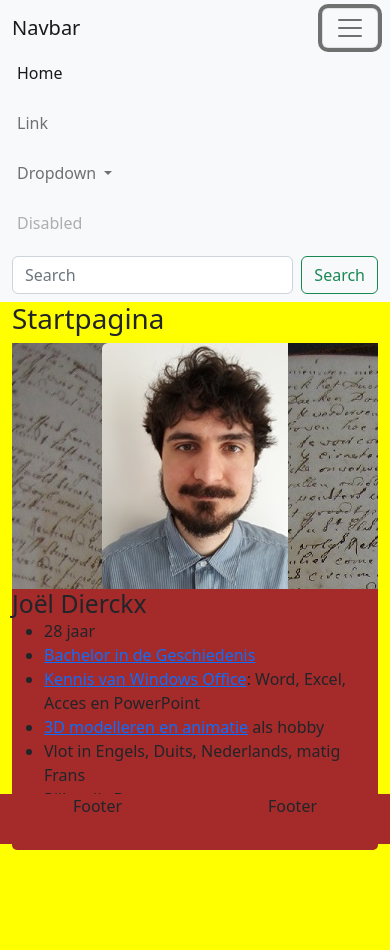
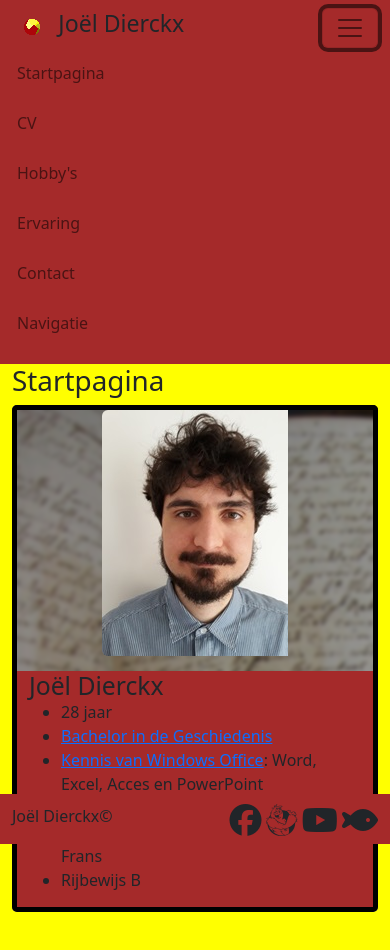
Before and after one commit to JoelThomasMore/Statweb_Opdracht2, a plain HTML site: page Index.html in a window 390 px wide. Both pictures are taken after a click on the button "Toggle navigation". Before the commit the page ends 898 px from the top, so only its background shows below. Drawn offline with Linux system fonts and the light colour scheme; a web font is replaced by a local one.

Commit message:
fixed blur

```diff
--- a/Index.html
+++ b/Index.html
@@ -5,11 +5,14 @@
     <meta charset="UTF-8">
     <meta http-equiv="X-UA-Compatible" content="IE=edge">
     <meta name="viewport" content="width=device-width, initial-scale=1.0">
-    <title>Document</title>
+    <title>Joël Dierckx - Startpagina</title>
     <!-- bootstrap -->
     <link href="css/bootstrap.min.css" rel="stylesheet">
     <!-- eigen css -->
     <link rel="stylesheet" href="css/style.css">
+    <link rel="stylesheet" href="https://fonts.googleapis.com/css?family=Source%20Serif%20Pro">
+    <link rel="icon" href="img/favicon.ico" type="image/x-icon" sizes="16x16">
+    <meta name="author" content="Joël Dierckx">
     <style>
         body {
             background-color: yellow;
@@ -21,6 +24,7 @@
             box-shadow: inset 0 0 6px rgba(0, 0, 0, 0.5);
         }
     </style>
+    <script src="https://kit.fontawesome.com/87eaf76a02.js" crossorigin="anonymous"></script>
 
 </head>
 
@@ -37,7 +41,9 @@
         </div>
         <div class="menufix">
             <div class="text-center">
-                <h2>MENU</h2>
+                <img src="/img/favicon.ico" alt="Icoon">
+                <h3>Joël Dierckx</h3>
+                <h3>Menu</h3>
             </div>
             <ul class="nav flex-column align-content-center">
                 <li class="nav-item">
@@ -65,7 +71,21 @@
     <!-- menu klein scherm -->
     <nav class="navbar navbar-expand-lg bg-light d-md-none">
         <div class="container-fluid">
-            <a class="navbar-brand" href="#">Navbar</a>
+            <div>
+                <div class="container text-center ">
+                    <div class="row">
+                        <div class="col-2 text-start">
+                            <a class="navbar-brand" href="#"><img src="/img/favicon.ico" alt="Icoon"></a>
+                        </div>
+                        <div class="col-10 text-start">
+                            <h3>Joël Dierckx</h3>
+                        </div>
+                    </div>
+                </div>
+
+
+            </div>
+
             <button class="navbar-toggler" type="button" data-bs-toggle="collapse"
                 data-bs-target="#navbarSupportedContent" aria-controls="navbarSupportedContent" aria-expanded="false"
                 aria-label="Toggle navigation">
@@ -74,12 +94,24 @@
             <div class="collapse navbar-collapse" id="navbarSupportedContent">
                 <ul class="navbar-nav me-auto mb-2 mb-lg-0">
                     <li class="nav-item">
-                        <a class="nav-link active" aria-current="page" href="#">Home</a>
+                        <a class="nav-link" href="#">Startpagina</a>
                     </li>
                     <li class="nav-item">
-                        <a class="nav-link" href="#">Link</a>
+                        <a class="nav-link" href="#">CV</a>
                     </li>
-                    <li class="nav-item dropdown">
+                    <li class="nav-item">
+                        <a class="nav-link" href="#">Hobby's</a>
+                    </li>
+                    <li class="nav-item">
+                        <a class="nav-link" href="#">Ervaring</a>
+                    </li>
+                    <li class="nav-item">
+                        <a class="nav-link" href="#">Contact</a>
+                    </li>
+                    <li class="nav-item">
+                        <a class="nav-link" href="#">Navigatie</a>
+                    </li>
+                    <!-- <li class="nav-item dropdown">
                         <a class="nav-link dropdown-toggle" href="#" role="button" data-bs-toggle="dropdown"
                             aria-expanded="false">
                             Dropdown
@@ -95,12 +127,12 @@
                     </li>
                     <li class="nav-item">
                         <a class="nav-link disabled">Disabled</a>
-                    </li>
-                </ul>
+                    </li> -->
+                    <!-- </ul>
                 <form class="d-flex" role="search">
                     <input class="form-control me-2" type="search" placeholder="Search" aria-label="Search">
                     <button class="btn btn-outline-success" type="submit">Search</button>
-                </form>
+                </form> -->
             </div>
         </div>
     </nav>
@@ -118,7 +150,7 @@
                 </div>
                 <div class="row">
                     <div class="col-md-11">
-                        <!-- textvenster -->
+                        <!-- contenttab1 -->
                         <!-- <div class="card mb-3">
                             <div class=" row g-0 backgroundimg">
                                 image
@@ -143,11 +175,11 @@
                                 </div>
                             </div>
                         </div> -->
-                        <div class="container-md">
-                            <div class="row">
+                        <div class="container-fluid-md d-flex h-100 flex-column"
+                            style="background-image: url(/img/HistorischDocument.jpg);">
+                            <div class="row backgroundimg flex-fill d-flex justify-content-start">
                                 <div class="col-md-4">
-                                    <div class="d-flex align-items-center justify-content-center"
-                                        style="background-image: url(/img/HistorischDocument.jpg);">
+                                    <div class="d-flex align-items-center justify-content-center">
                                         <img src="/img/foto.jpg" class="img-fluid rounded-start" alt="Responsive image">
                                     </div>
                                 </div>
@@ -194,13 +226,17 @@
     <!-- footer -->
     <footer class="fixed-bottom">
         <div class="corners d-none d-md-block"> </div>
-        <div class="container text-center">
+        <div class="blockerfooter"></div>
+        <div class="container text-center ">
             <div class="row">
-                <div class="col">
-                    <p>Footer</p>
+                <div class="col-5 text-start">
+                    <p>Joël Dierckx&copy;</p>
                 </div>
-                <div class="col">
-                    <p>Footer</p>
+                <div class="col-7 text-end">
+                    <i class="fa-brands fa-facebook fa-2x"></i>
+                    <i class="fa-brands fa-the-red-yeti fa-2x"></i>
+                    <i class="fa-brands fa-youtube fa-2x"></i>
+                    <i class="fa-solid fa-fish fa-2x"></i>
                 </div>
             </div>
         </div>
--- a/css/style.css
+++ b/css/style.css
@@ -42,26 +42,28 @@
     display: flex;
 }
 
-.card{
-    background-color: brown;
-    min-height: 60vh;
-    /* height: fit-content; */
-}
 .backgroundimg{
-    backdrop-filter:  blur(10px) !important;
-
-}
-div.card div.row{
-    height: 100%;
+    backdrop-filter:  blur(2px);
+  background-position: center;
+  background-repeat: no-repeat;
+  background-size: cover;
+  border: 5px solid black;
+  border-radius: 5px;
+  margin: 0px;
+  padding: 0px;
 }
 
-.container-md{
+.container-fluid-md{
     background-color: brown;
     border-radius: 5px;
     margin: 0px;
     padding: 0px;
     min-height: 60vh;
 }
+.col-md-8{
+    background-color: brown;
+}
+
 
 .menufix{
     position: fixed;
@@ -71,3 +73,15 @@ div.card div.row{
 li.nav-item{
     margin: 5px;
 }
+button.btn:hover{
+    background-color: black;
+    border-color: black;
+}
+
+nav.navbar div.container-fluid,nav.navbar{
+    background-color: brown !important;
+}
+
+.blockerfooter{
+    height: 20%;
+}
```
Also changed, not shown: img/favicon.png (added).
